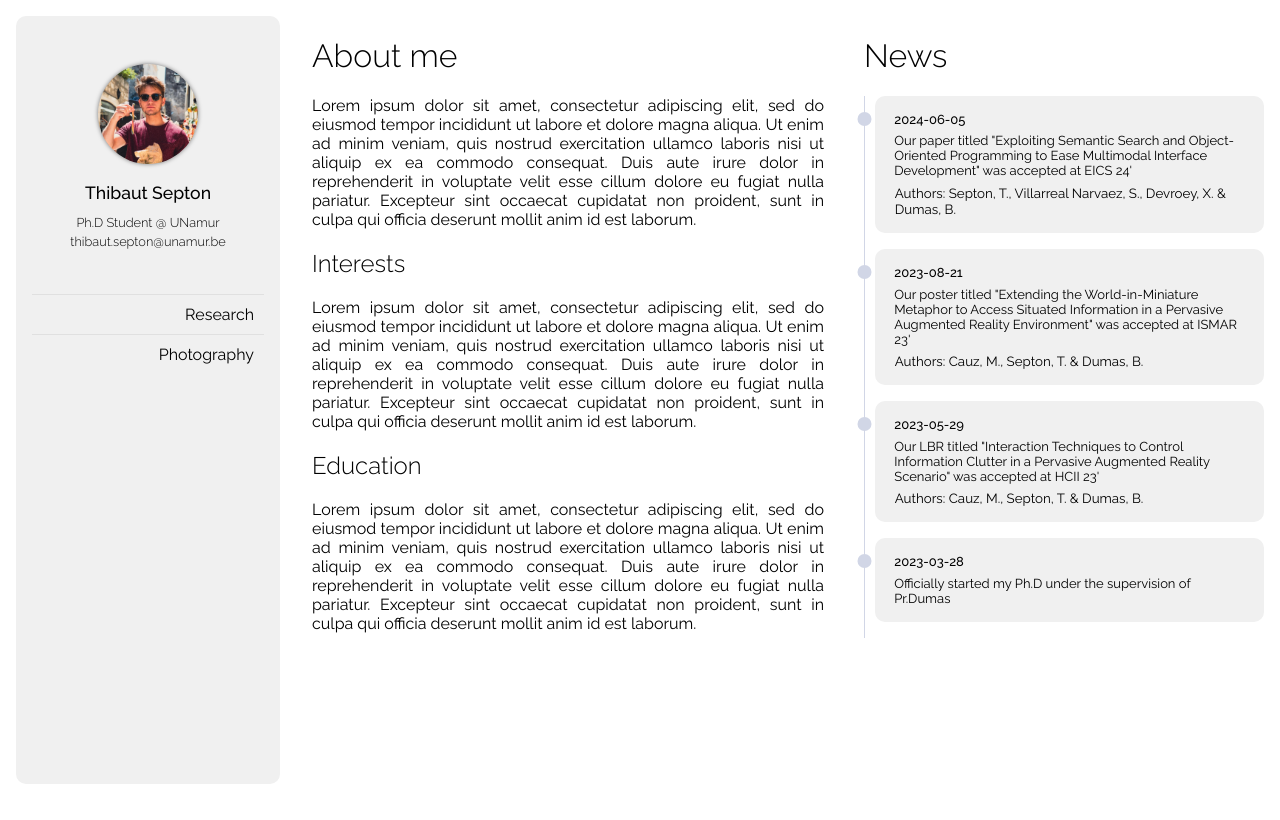
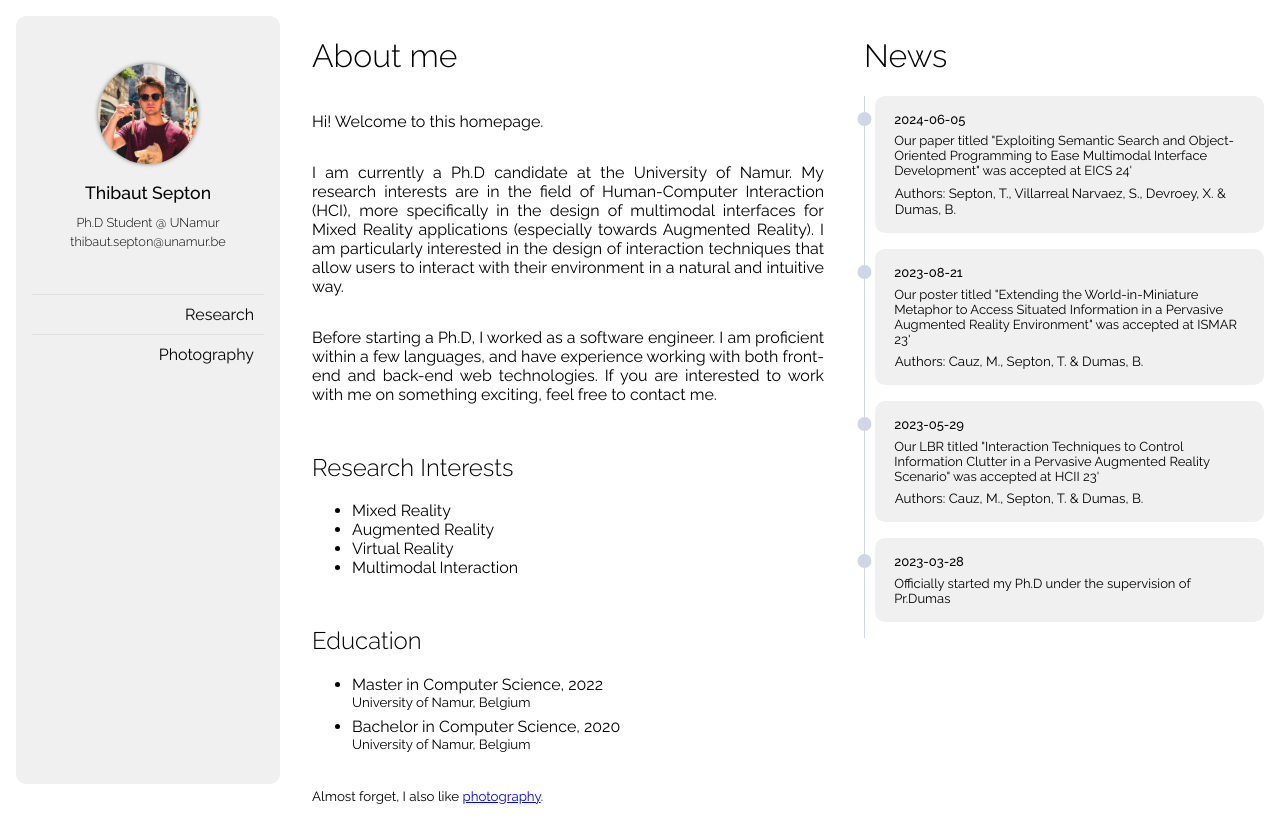
Before and after one commit to tsepton/tsepton.github.io, a SvelteKit app: page / in a window 1280 px wide. Built offline with nearby package versions, Linux system fonts and the light colour scheme.

Commit message:
Update content

```diff
--- a/src/routes/+page.svelte
+++ b/src/routes/+page.svelte
@@ -7,19 +7,19 @@
 	const events: { description: string; date: Date; authors?: string }[] = [
 		{
 			date: new Date('5 June 2024 UTC'),
-			authors: "Septon, T., Villarreal Narvaez, S., Devroey, X. & Dumas, B.",
+			authors: 'Septon, T., Villarreal Narvaez, S., Devroey, X. & Dumas, B.',
 			description:
 				'Our paper titled "Exploiting Semantic Search and Object-Oriented Programming to Ease Multimodal Interface Development" was accepted at EICS 24\''
 		},
 		{
 			date: new Date('21 August 2023 UTC'),
-			authors: "Cauz, M., Septon, T. & Dumas, B.",
+			authors: 'Cauz, M., Septon, T. & Dumas, B.',
 			description:
 				'Our poster titled "Extending the World-in-Miniature Metaphor to Access Situated Information in a Pervasive Augmented Reality Environment" was accepted at ISMAR 23\''
 		},
 		{
 			date: new Date('29 May 2023 UTC'),
-			authors: "Cauz, M., Septon, T. & Dumas, B.",
+			authors: 'Cauz, M., Septon, T. & Dumas, B.',
 			description:
 				'Our LBR titled "Interaction Techniques to Control Information Clutter in a Pervasive Augmented Reality Scenario" was accepted at HCII 23\''
 		},
@@ -33,13 +33,44 @@
 <div class="container" class:larger={!$largeScreen}>
 	<div class="presentation-container">
 		<h1>About me</h1>
-		<Lorem></Lorem>
 
-		<h2>Interests</h2>
-		<Lorem></Lorem>
+		<p>Hi! Welcome to this homepage.</p>
 
-		<h2>Education</h2>
-		<Lorem></Lorem>
+		<p>
+			I am currently a Ph.D candidate at the University of Namur. My research interests are in the
+			field of Human-Computer Interaction (HCI), more specifically in the design of multimodal
+			interfaces for Mixed Reality applications (especially towards Augmented Reality). I am
+			particularly interested in the design of interaction techniques that allow users to interact
+			with their environment in a natural and intuitive way.
+		</p>
+
+		<p>
+			Before starting a Ph.D, I worked as a software engineer. I am proficient within a few
+			languages, and have experience working with both front-end and back-end web technologies. If
+			you are interested to work with me on something exciting, feel free to contact me.
+		</p>
+
+		<div class="lists-container">
+			<div class="list">
+				<h2>Research Interests</h2>
+				<ul>
+					<li>Mixed Reality</li>
+					<li>Augmented Reality</li>
+					<li>Virtual Reality</li>
+					<li>Multimodal Interaction</li>
+				</ul>
+			</div>
+
+			<div class="list">
+				<h2>Education</h2>
+				<ul class="education-list">
+					<li>Master in Computer Science, 2022</li>
+					<li>Bachelor in Computer Science, 2020</li>
+				</ul>
+			</div>
+		</div>
+
+		<div class="side-note">Almost forget, I also like <a href="/photography">photography</a>.</div>
 	</div>
 	<div
 		class="news-container"
@@ -60,6 +91,10 @@
 		height: 100%;
 	}
 
+	p {
+		margin-bottom: 1em;
+	}
+
 	.container.larger {
 		flex-wrap: nowrap;
 	}
@@ -71,6 +106,19 @@
 		max-width: 50em;
 	}
 
+	.lists-container {
+		display: flex;
+		flex-direction: row;
+		gap: 0.8em;
+		padding-top: 0.8em;
+		flex-wrap: wrap;
+	}
+
+	.lists-container .list {
+		flex: 1;
+		min-width: fit-content;
+	}
+
 	h1 {
 		font-size: 2em;
 		font-weight: 300;
@@ -79,6 +127,7 @@
 	h2 {
 		font-size: 1.5em;
 		font-weight: 300;
+		padding-bottom: 0;
 	}
 
 	.news-container {
@@ -94,4 +143,16 @@
 		max-width: 28em;
 		min-width: 25em;
 	}
+
+	.side-note {
+		font-size: smaller;
+		padding-top: 1em;
+	}
+
+	.education-list > li::after {
+		content: ' University of Namur, Belgium';
+		display: block;
+		font-size: smaller;
+		padding-bottom: 0.5em;
+	}
 </style>
```
